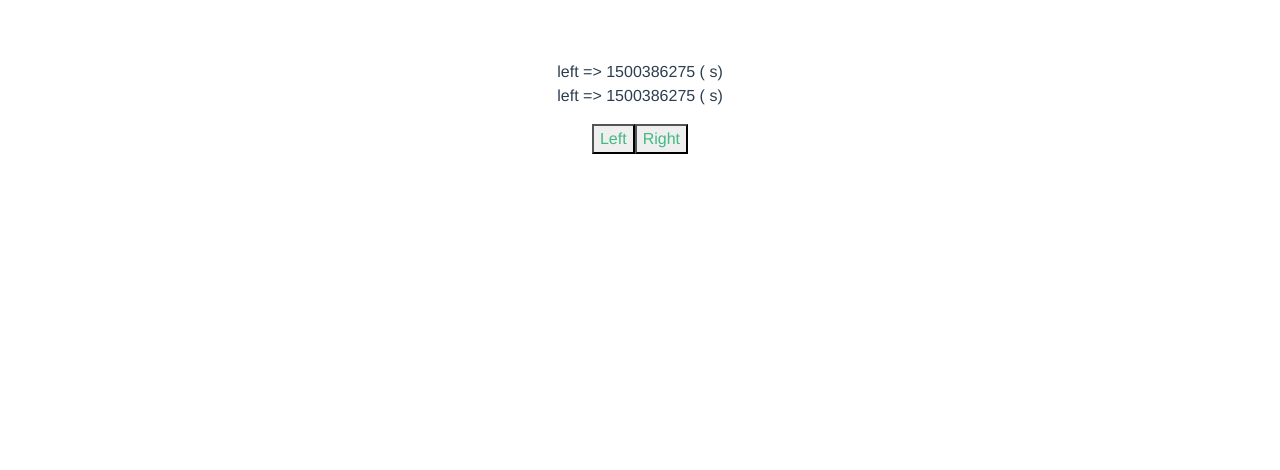
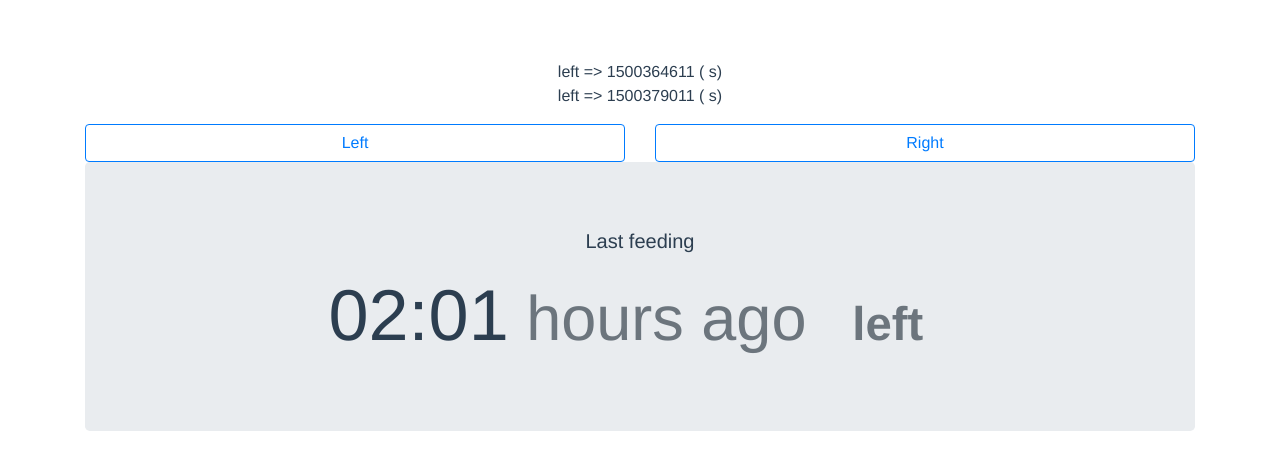
Before and after one commit to eMerzh/feedlog, a Vue app: page /#/ in a window 1280 px wide. Shown: the top 470 px of the page. Built offline with nearby package versions, Linux system fonts and the light colour scheme.

Commit message:
💄 add bit of style

```diff
--- a/src/components/Hello.vue
+++ b/src/components/Hello.vue
@@ -2,21 +2,47 @@
   <div class="hello">
     <feedlist :items="feedItems" />
     <template v-if="isStarted">
-        <timecount :startTime="startedTime"></timecount>
-        <button @click="stop()">Stop</button>
+      <div class="container">
+        <div class="row">
+          <button class="btn btn-danger btn-lg btn-block" @click="stop()">Stop</button>
+        </div>
+        <div class="jumbotron">
+          <p class="lead">Started since :</p>
+          <h1 class="display-3">
+            <timecount :startTime="startedTime"></timecount>
+            <small class="badge badge-default badge-pill">{{ selectedSide }}</small>
+          </h1>
+        </div>
+      </div>
     </template>
     <template v-else>
-      <button @click="start('left')">Left</button>
-      <button @click="start('right')">Right</button>
+      <div class="container">
+        <div class="row">
+          <div class="col">
+            <button class="btn btn-outline-primary btn-block" @click="start('left')">Left</button>
+          </div>
+          <div class="col">
+            <button class="btn btn-outline-primary btn-block" @click="start('right')">Right</button>
+          </div>
+        </div>
+        <div class="jumbotron">
+          <p class="lead">Last feeding</p>
+          <h1 class="display-3">
+            <span>{{ hoursAgo | two_digits }}</span>:<span>{{ minutesAgo | two_digits }}</span>
+            <small class="text-muted"> hours ago
+              <span class="badge badge-default badge-pill">{{ latestFeeding.side }}</span>
+            </small>
+          </h1>
+        </div>
+      </div>
     </template>
-
-
   </div>
 </template>
 
 <script>
 import feedlist from '@/components/feedlist'
 import timecount from '@/components/TimeCount'
+import two_digits from '../filters/two_digits'
 
 export default {
   name: 'hello',
@@ -26,8 +52,8 @@ export default {
       startedTime: null,
       selectedSide: 'left',
       feedItems: [
-        {date: Math.trunc((new Date()).getTime() / 1000), side: 'left'},
-        {date: Math.trunc((new Date()).getTime() / 1000), side: 'left'},
+        {date: Math.trunc((new Date()).getTime() / 1000)- 60*60*6 - 64, side: 'left'},
+        {date: Math.trunc((new Date()).getTime() / 1000) - 60*60*2 - 64, side: 'left'},
       ],
     }
   },
@@ -48,28 +74,27 @@ export default {
         {date: this.startedTime, side:this.selectedSide, duration: this.getNow() - this.startedTime}
       );
     },
-
+  },
+  computed: {
+    latestFeeding: function() {
+      return this.feedItems[this.feedItems.length - 1];
+    },
+    secondsAgo: function() {
+      return (this.getNow() - this.latestFeeding.date) % 60;
+    },
+    minutesAgo: function() {
+      return Math.trunc((this.getNow() - this.latestFeeding.date) / 60) % 60;
+    },
+    hoursAgo: function() {
+      return Math.trunc((this.getNow() - this.latestFeeding.date) / 60 / 60) % 60;
+    },
   },
   components: {
     feedlist,
     timecount,
+  },
+  filters: {
+    two_digits,
   }
 }
 </script>
-
-<!-- Add "scoped" attribute to limit CSS to this component only -->
-<style scoped>
-ul {
-  list-style-type: none;
-  padding: 0;
-}
-
-li {
-  display: inline-block;
-  margin: 0 10px;
-}
-
-button {
-  color: #42b983;
-}
-</style>
--- a/src/components/TimeCount.vue
+++ b/src/components/TimeCount.vue
@@ -1,9 +1,8 @@
 <template>
 <div>
-  Started since :
-  <span>{{ hours | two_digits }}</span>:
-  <span>{{ minutes | two_digits }}</span>:
-  <span>{{ seconds | two_digits }}</span>
+    <span>{{ hours | two_digits }}</span>:
+    <span>{{ minutes | two_digits }}</span>:
+    <span>{{ seconds | two_digits }}</span>
 </div>
 </template>
 
@@ -48,7 +47,7 @@ export default {
     startTime: {
       type: Number,
       coerce: str => Math.trunc(Date.parse(str) / 1000)
-    }
+    },
   },
   filters: {
     two_digits
--- a/src/components/feedlist.vue
+++ b/src/components/feedlist.vue
@@ -18,3 +18,10 @@ export default {
   }
 }
 </script>
+<!-- Add "scoped" attribute to limit CSS to this component only -->
+<style scoped>
+ul {
+  list-style-type: none;
+  padding: 0;
+}
+</style>
```
